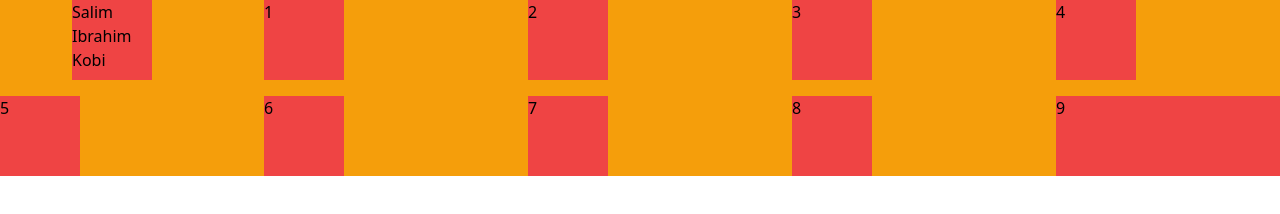
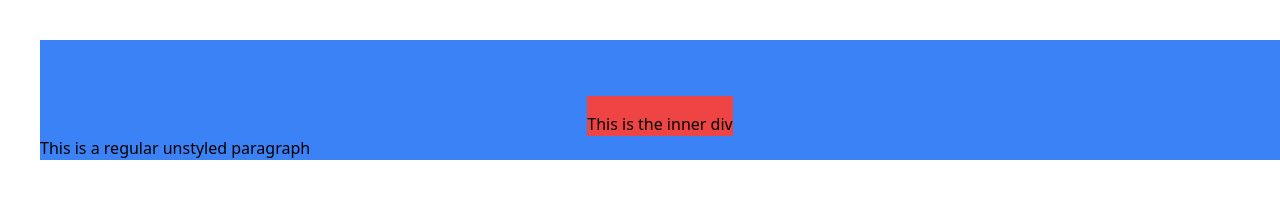
Before and after one commit to SalimKobi/Tailwind_Practice, a website: page public/index.html in a window 1280 px wide. Drawn offline with nearby package versions, Linux system fonts and the light colour scheme; files that its build step writes are made by us from their sources.

Commit message:
learned basics of padding and margin

```diff
--- a/public/index.html
+++ b/public/index.html
@@ -9,21 +9,11 @@
     <!-- flex-initial -->
     <!-- flex-auto -->
     <!-- flex-1 -->
-    <div
-      class="bg-yellow-500 w-auto grid grid-cols-5 grid-flow-row gap-y-4 gap-x-10"
-    >
-      <p class="h-20 w-20 bg-red-500 justify-self-center">Salim Ibrahim Kobi</p>
-      <div class="h-20 w-20 bg-red-500">1</div>
-      <div class="h-20 w-20 bg-red-500">2</div>
-      <div class="h-20 w-20 bg-red-500">3</div>
-
-      <div class="h-20 w-20 bg-red-500">4</div>
-      <div class="h-20 w-20 bg-red-500">5</div>
-      <div class="h-20 w-20 bg-red-500">6</div>
-
-      <div class="h-20 w-20 bg-red-500">7</div>
-      <div class="h-20 w-20 bg-red-500">8</div>
-      <div class="h-20 bg-red-500 justify-self-stretch">9</div>
+    <div class="bg-blue-500 pt-4 mt-10 ml-10">
+      <div class="bg-red-500 pt-4 mt-10 justify-self-center">
+        This is the inner div
+      </div>
+      <p class="justify-text-center">This is a regular unstyled paragraph</p>
     </div>
   </body>
 </html>
```
